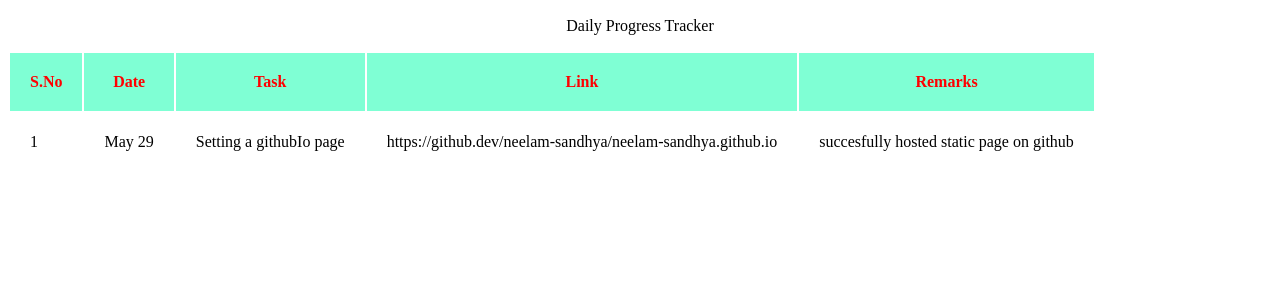
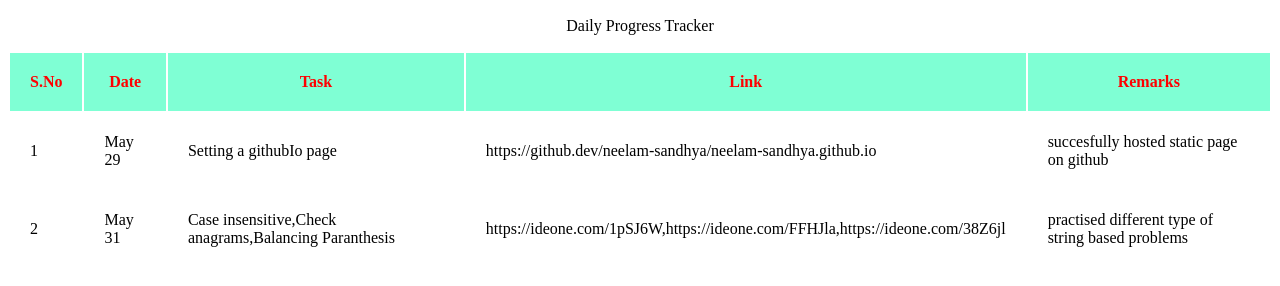
Before and after one commit to neelam-sandhya/neelam-sandhya.github.io, a plain HTML site: page index.html in a window 1280 px wide. Shown: the part 110-396 px from the top of the page. Drawn offline with Linux system fonts and the light colour scheme.

Commit message:
change the content

```diff
--- a/index.html
+++ b/index.html
@@ -27,6 +27,13 @@
             <td>https://github.dev/neelam-sandhya/neelam-sandhya.github.io</td>
             <td>succesfully hosted static page on github</td>
         </tr>
+        <tr>
+            <td>2</td>
+            <td>May 31</td>
+            <td>Case insensitive,Check anagrams,Balancing Paranthesis</td>
+            <td>https://ideone.com/1pSJ6W,https://ideone.com/FFHJla,https://ideone.com/38Z6jl</td>
+            <td>practised different type of string based problems</td>
+        </tr>
     </table>
 </body>
 </html>
```
